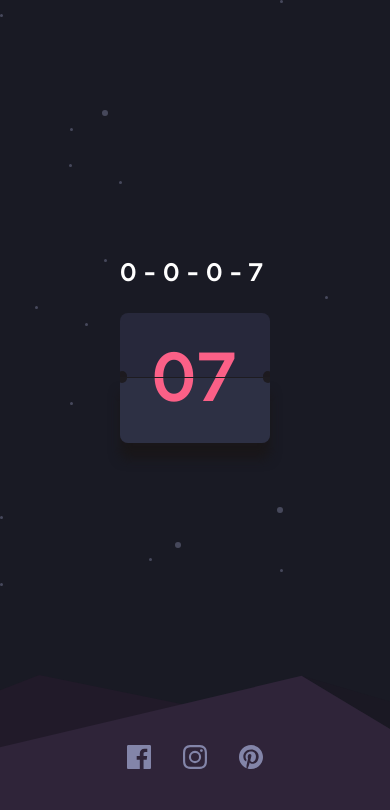
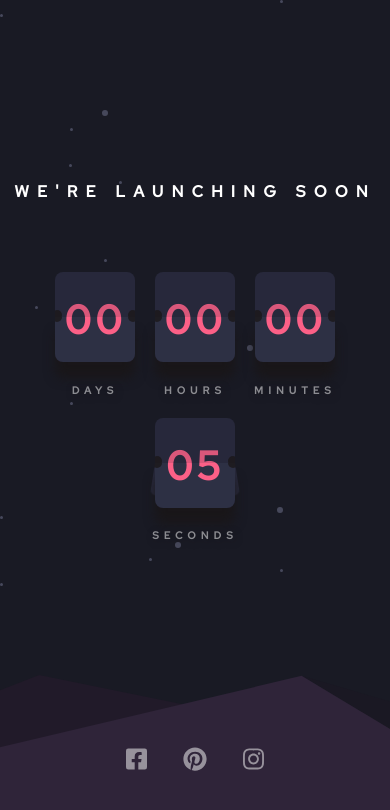
Before and after one commit to karthik-raja-g/launch-countdown, a React (Create React App) app: page / in a window 390 px wide. Shown: the top 810 px of the page. Built offline with nearby package versions, Linux system fonts and the light colour scheme.

Commit message:
- mobile design - basic countdown logic fixed

```diff
--- a/package.json
+++ b/package.json
@@ -3,15 +3,16 @@
   "version": "0.1.0",
   "private": true,
   "dependencies": {
+    "@fortawesome/fontawesome-svg-core": "^1.2.36",
+    "@fortawesome/free-brands-svg-icons": "^5.15.4",
+    "@fortawesome/react-fontawesome": "^0.1.15",
     "@testing-library/jest-dom": "^5.14.1",
     "@testing-library/react": "^11.2.7",
     "@testing-library/user-event": "^12.8.3",
-    "leva": "^0.9.13",
     "node-sass": "^6.0.1",
     "react": "^17.0.2",
     "react-dom": "^17.0.2",
     "react-scripts": "4.0.3",
-    "react-spring": "^9.2.4",
     "web-vitals": "^1.1.2"
   },
   "scripts": {
--- a/src/App.css
+++ b/src/App.css
@@ -1,4 +1,7 @@
 @import url('https://fonts.googleapis.com/css2?family=Red+Hat+Text:wght@400;500&display=swap');
+body {
+  font-size: 16px;
+}
 .App {
   text-align: center;
   background-color: hsl(234, 17%, 12%);
@@ -17,7 +20,7 @@ main {
   display: flex;
   align-items: center;
   justify-content: center;
-
+  flex-wrap: wrap;
 }
 
 footer {
@@ -35,7 +38,25 @@ main .title {
   font-size: 1.5em;
   letter-spacing: 8px;
   line-height: 2em;
+  text-transform: uppercase;
+  margin: 4em 0;
 }
+
 footer .social-icon:nth-child(2) {
-  margin: 0 2em;
+  margin: 0 1.5em;
 }
+footer .social-icon {
+  font-size: 1.5em;
+  color: #ffff;
+  opacity: 0.5;
+}
+
+footer .social-icon:hover {
+  color: hsl(345, 95%, 68%);
+}
+
+@media only screen and (max-width: 425px) {
+  main .title {
+    font-size: 1em;
+  }
+}
--- a/src/App.js
+++ b/src/App.js
@@ -1,8 +1,7 @@
 import React, { useState, useEffect } from "react";
+import { FontAwesomeIcon } from '@fortawesome/react-fontawesome'
+import { faFacebookSquare, faInstagram, faPinterest } from '@fortawesome/free-brands-svg-icons'
 import "./App.css";
-import facebook from "./assets/facebook.svg";
-import instagram from "./assets/instagram.svg";
-import pinterest from "./assets/pinterest.svg";
 import Card from "./card";
 
 function App() {
@@ -10,42 +9,77 @@ function App() {
   const [minutes, setMinutes] = useState(0)
   const [hours, setHours] = useState(0)
   const [days, setDays] = useState(0)
+  const [flipHours, setFlipHours] = useState(false)
+  const [flipDays, setFlipDays] = useState(false)
+  const [flipMinutes, setFlipMinutes] = useState(false)
 
+  // To initiate
   useEffect(() => {
-    setTimeout(() => {
-      if(seconds === 60) {
-        setMinutes(minutes + 1)
-        setSeconds(1)
-        return;
-      }
+    setInterval(() => {
       setSeconds((value) => value + 1)
     },1000)
+  },[])
+
+  // For reseting seconds
+  useEffect(() => {
+    if(seconds === 60) {
+      setFlipMinutes(true)
+      setSeconds(0)
+      if(minutes === 60) {
+        setMinutes(0)
+        if(hours === 24) {
+          setHours(0)
+          setDays(days + 1)
+        } else {
+          setHours(hours + 1)
+        }
+      } else {
+        setMinutes( minutes + 1 )
+      }
+      return;
+    }
+    setFlipMinutes(false)
+    setFlipHours(false)
+    setFlipDays(false)
   },[seconds])
 
-  useEffect(() => {
-    if(minutes === 59) {
-      setHours(hours + 1)
-      setMinutes(0)
-    }
-  },[minutes])
+  // // Flip minutes
+  // useEffect(() => {
+  //   if(!flipMinutes) return
+  //   if(minutes === 60) {
+  //     setFlipHours(true)
+  //     setMinutes(0)
+  //     return;
+  //   }
+  //   setMinutes( minutes + 1 )
+  // },[flipMinutes])
 
-  useEffect(() => {
-    if(hours === 24) {
-      setDays(days + 1)
-      setHours(0)
-    }
-  },[hours])
+  // // Flip hours
+  // useEffect(() => {
+  //   if(!flipHours) return
+  //   if(hours === 24) {
+  //     setFlipDays(true)
+  //     setHours(0)
+  //     return;
+  //   }
+  //   setHours( hours + 1 )
+  // },[flipHours])
+
+  // // Flip days
+  // useEffect(() => {
+  //   if(!flipDays) return
+  //   setDays( days + 1 )
+  // },[flipDays])
 
   return (
     <div className="App">
       <main>
-        <h1 className="title">{days}-{hours}-{minutes}-{seconds}</h1>
+        <h2 className="title">We're launching soon</h2>
         <div className="countdown">
-          <Card value={seconds}/>
-          {/* <Card path="ease-in-out" val={hours}/>
-          <Card path="ease-in" val={minutes}/>
-          <Card path="linear" val={seconds}/> */}
-          {/* <Card path="ease"/> */}
+          <Card value={days} label="days"/>
+          <Card value={hours} label="hours"/>
+          <Card value={minutes} label="minutes"/>
+          <Card value={seconds} label="seconds"/>
         </div>
       </main>
       <footer>
@@ -55,7 +89,15 @@ function App() {
           rel="noopener noreferrer"
           className="social-icon"
         >
-          <img alt="Facebook" src={facebook} />
+          <FontAwesomeIcon icon={faFacebookSquare}/>
+        </a>
+        <a
+          href="https://www.pinterest.com"
+          target="_blank"
+          rel="noopener noreferrer"
+          className="social-icon"
+        >
+          <FontAwesomeIcon icon={faPinterest}/>
         </a>
         <a
           href="https://www.instagram.com"
@@ -63,15 +105,7 @@ function App() {
           rel="noopener noreferrer"
           className="social-icon"
         >
-          <img alt="Instagram" src={instagram} />
-        </a>
-        <a
-          href="https://www.pinterest.com"
-          target="_blank"
-          rel="noopener noreferrer"
-          className="social-icon"
-        >
-          <img alt="Pinterest" src={pinterest} />
+          <FontAwesomeIcon icon={faInstagram}/>
         </a>
       </footer>
     </div>
--- a/src/card/index.jsx
+++ b/src/card/index.jsx
@@ -2,9 +2,8 @@ import React, { useEffect, useState } from 'react';
 import styles from './styles.module.scss';
 import useDebounce from '../useDebounce';
 
-const Card = ({ value }) => {
-  // const value = 34
-  const [temp, setTemp] = useDebounce(value < 10 ? `0${value}` : value, 400)
+const Card = ({ value, label }) => {
+  const [temp, setTemp] = useDebounce(value < 10 || value === 60 ? `0${value}` : 0, 400)
   const [flip, setFlip] = useState(false)
   useEffect(() => {
     if(value === 0) return;
@@ -12,20 +11,19 @@ const Card = ({ value }) => {
     setFlip(!flip)
   },[value])
   return (
+    <section className={styles.counter}>
       <div className={styles.cardContainer}>
         <div
           className={`${styles.card} ${styles.top} ${
-          !flip ? styles.flipper : ''
+            !flip ? styles.flipper : ""
           }`}
         >
           <p>{!flip ? temp : value < 10 ? `0${value}` : value}</p>
         </div>
-      <span className={`${styles.cut} ${styles.right}`}/>
-      <span className={`${styles.cut} ${styles.left}`}/>
         <div
-        className={`${styles.card}  ${
-          flip ? styles.flipper : ''
-        } ${styles.flipCard}`}
+          className={`${styles.card}  ${flip ? styles.flipper : ""} ${
+            styles.flipCard
+          }`}
         >
           <p>{flip ? temp : value < 10 ? `0${value}` : value}</p>
         </div>
@@ -33,6 +31,8 @@ const Card = ({ value }) => {
           <p>{temp}</p>
         </div>
       </div>
+      <p className={styles.label}>{label}</p>
+    </section>
   );
 };
 
--- a/src/card/styles.module.scss
+++ b/src/card/styles.module.scss
@@ -16,13 +16,16 @@ $fontColor: hsl(345, 95%, 68%);
   background-color: $border;
 }
 
+.counter {
+  position: relative;
+}
 .cardContainer {
   height: $cardHeight * 2;
   width: $cardWidth;
   position: relative;
   margin: 0 20px;
   perspective: 300px;
-  perspective-origin: calc(100% - $cardHeight);
+  perspective-origin: $cardHeight;
 
   .card {
     display: flex;
@@ -46,6 +49,8 @@ $fontColor: hsl(345, 95%, 68%);
       p {
         display: block;
         margin: 1em 0 0 0;
+        opacity: 0.85;
+
       }
     }
 
@@ -55,7 +60,6 @@ $fontColor: hsl(345, 95%, 68%);
       z-index: 1;
       box-shadow:  0px 16px 11px 0px $boxShadow;
       border-radius: 0 0 8px 8px;
-      border-top: 1px solid $border;
       p {
         margin: 0 0 1em 0;
       }
@@ -98,6 +102,8 @@ $fontColor: hsl(345, 95%, 68%);
     p {
       display: block;
       margin: 1em 0 0 0;
+      opacity: 0.85;
+
     }
   }
   .flipCard::after {
@@ -111,3 +117,83 @@ $fontColor: hsl(345, 95%, 68%);
     bottom: -3px;
   }
 }
+
+.label {
+  margin: 2em 0;
+  text-align: center;
+  font-size: 0.85em;
+  opacity: 0.5;
+  color: hsl(0, 0%, 100%);
+  letter-spacing: 5px;
+  text-transform: uppercase;
+  font-weight: 700;
+  text-shadow: 2px 2px 8px $boxShadow;
+}
+
+@media only screen and (max-width: 425px) {
+  .cardContainer {
+    height: 90px;
+    width: 80px;
+    margin: 0 10px;
+    perspective-origin: 40px;
+
+    .card {
+      height: 45px;
+      font-size: 2.5em;
+
+      &.top {
+        p {
+          margin: 1.25em 0 0 0;
+        }
+      }
+
+      &.bottom {
+        p {
+          margin: 0 0 1em 0;
+        }
+      }
+    }
+    .flipCard {
+      p {
+        margin: 1.25em 0 0 0;
+      }
+    }
+  }
+  .label {
+    font-size: 0.65em;
+  }
+}
+
+@media only screen and (max-width: 375px) {
+  .cardContainer {
+    height: 76px;
+    width: 65px;
+    margin: 0 10px;
+    perspective-origin: 40px;
+
+    .card {
+      height: 38px;
+      font-size: 2em;
+
+      &.top {
+        p {
+          margin: 1.25em 0 0 0;
+        }
+      }
+
+      &.bottom {
+        p {
+          margin: 0 0 1.1em 0;
+        }
+      }
+    }
+    .flipCard {
+      p {
+        margin: 1.25em 0 0 0;
+      }
+    }
+  }
+  .label {
+    font-size: 0.55em;
+  }
+}
```
Also changed, not shown: 1 other file (tests, documents, lock files or other folders). Lines whose indentation alone changed are shown as unchanged.
